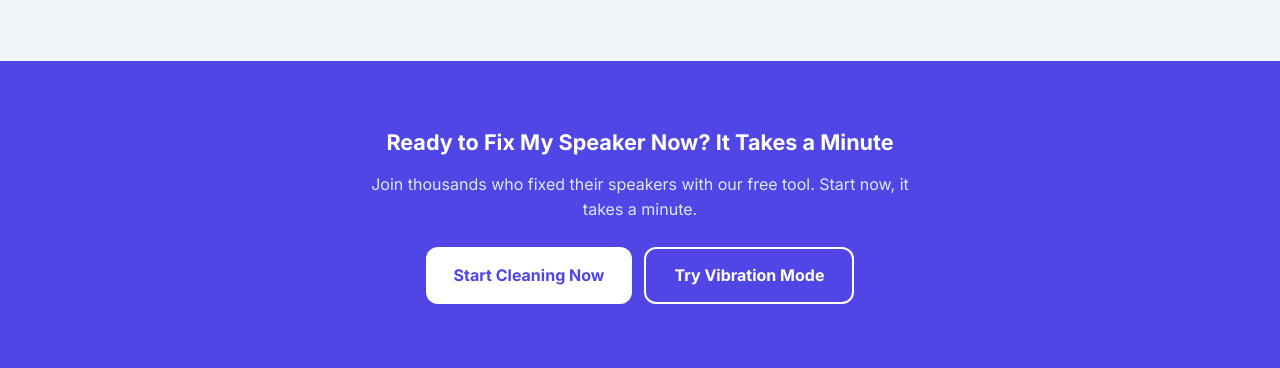
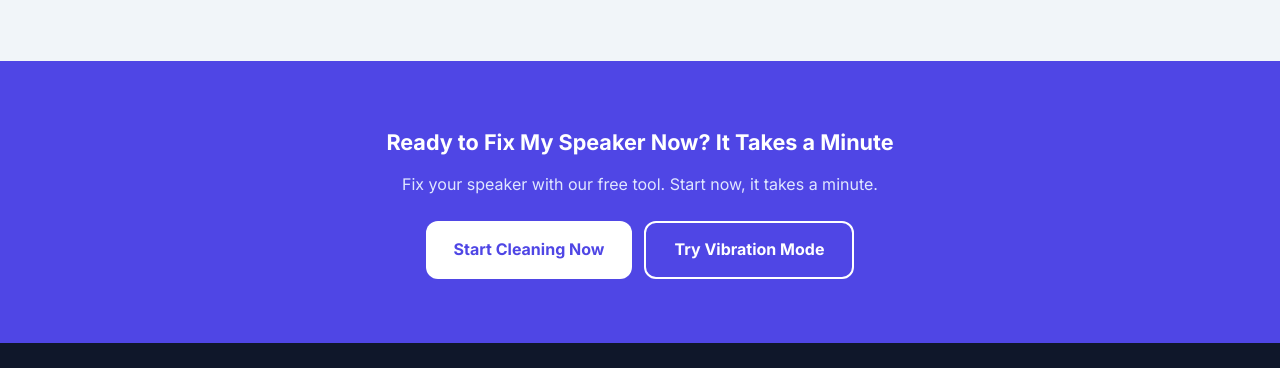
Before and after one commit to trytofixmyspeaker/trytofixmyspeaker.github.io, a plain HTML site: page index.html in a window 1280 px wide. Shown: the part 7307-7675 px from the top of the page. Drawn offline with Linux system fonts and the light colour scheme.

Commit message:
Remove thousands claim from homepage

```diff
--- a/index.html
+++ b/index.html
@@ -220,7 +220,7 @@
 <section class="cta-section">
   <div class="container">
     <h2>Ready to Fix My Speaker Now? It Takes a Minute</h2>
-    <p>Join thousands who fixed their speakers with our free tool. Start now, it takes a minute.</p>
+    <p>Fix your speaker with our free tool. Start now, it takes a minute.</p>
     <div class="cta-buttons">
       <a class="btn btn-white" href="/">Start Cleaning Now</a>
       <a class="btn btn-outline" href="/vibration/">Try Vibration Mode</a>
```
